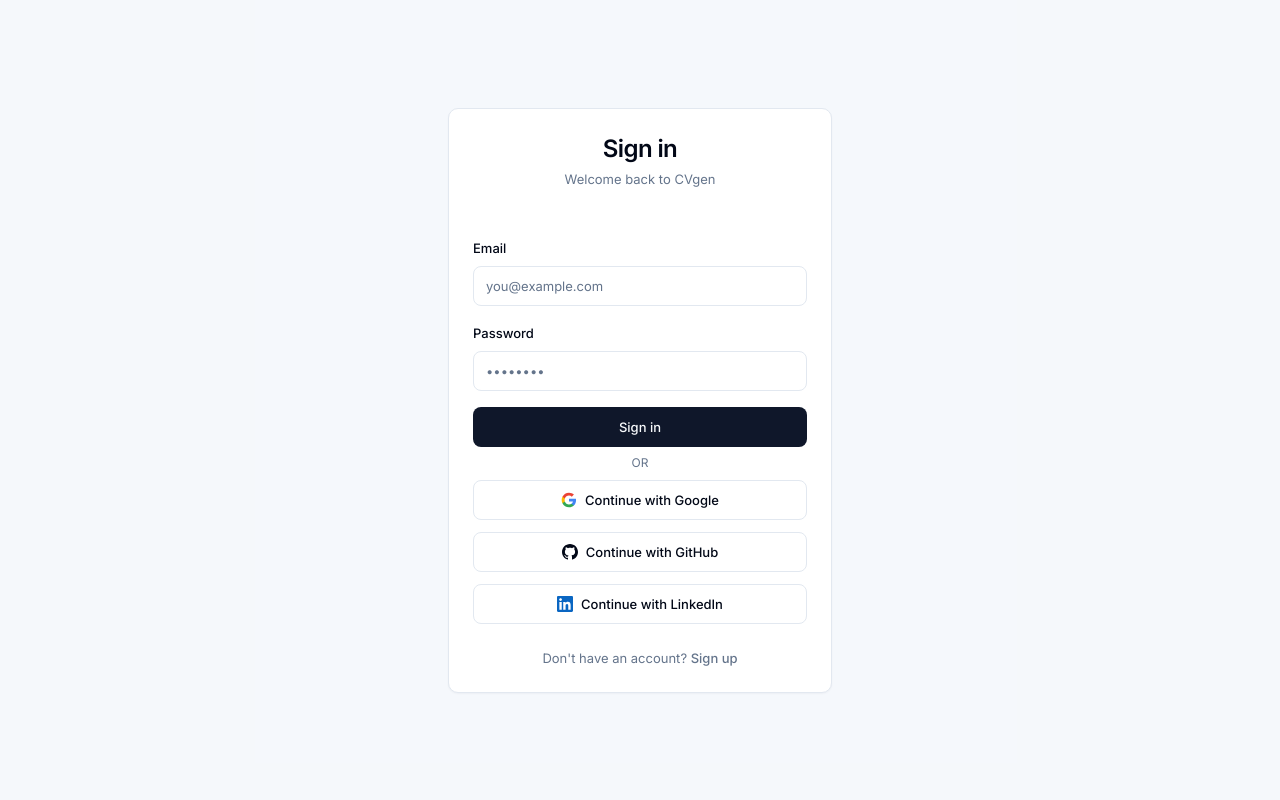
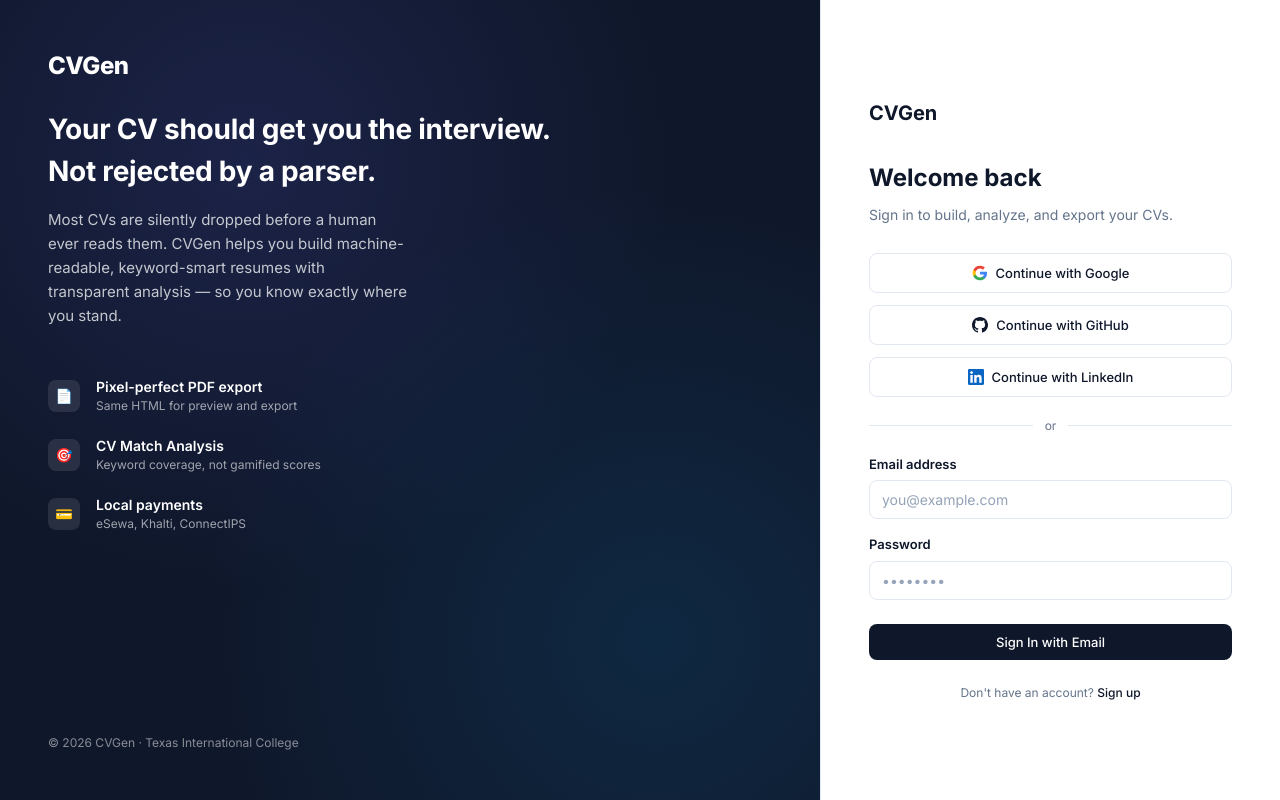
Before and after one commit to mainalisandeep062/CVgen-frontend, a React (Vite) app: page /login in a window 1280 px wide. Built offline with nearby package versions, Linux system fonts and the light colour scheme; no server answers.

Commit message:
Restyle Login to mock split-panel design, keep auth logic

```diff
--- a/src/pages/Login.jsx
+++ b/src/pages/Login.jsx
@@ -3,15 +3,9 @@ import { useForm } from 'react-hook-form';
 import { zodResolver } from '@hookform/resolvers/zod';
 import { z } from 'zod';
 import { Link, useNavigate, useSearchParams } from 'react-router-dom';
-import { Loader2 } from 'lucide-react';
 import { toast } from 'sonner';
 
-import AuthShell from '@/components/AuthShell';
 import OAuthButtons from '@/components/OAuthButtons';
-import { Button } from '@/components/ui/button';
-import { Input } from '@/components/ui/input';
-import { Label } from '@/components/ui/label';
-import { Separator } from '@/components/ui/separator';
 import { useAuth } from '@/context/AuthContext';
 import { login as loginRequest } from '@/api/auth';
 import {
@@ -29,22 +23,15 @@ const schema = z.object({
 });
 
 /**
- * Login page — local email/password sign-in with the OTP-required and
- * trusted-device branches, plus the OAuth providers.
- *
- * Backend /api/auth/login outcomes, keyed on the HTTP status (the old
- * `data.status` outcome strings are gone — `status` is now a boolean):
- *   200 data:{accessToken}      trusted device, sign in directly
- *   202 data:{email, purpose}   OTP challenge, go to the OTP screen
- *   401                         invalid credentials, inline on the password field
- *   400 error:[...]             validation failure, mapped onto the fields
- *
- * Failure wording comes from the response `message`, which the backend already
- * localizes; the literals here are network-level fallbacks only.
- *
- * Remember-this-device is NOT asked here. Only the OTP verification issues the
- * trusted-device token, so the choice is made on that screen — which also means
- * the 200 branch below (already-trusted device) never needs to ask at all.
+ * Login page — mock template's split-panel auth design (.auth-page), with the
+ * REAL backend sign-in logic preserved unchanged:
+ *   200 data:{accessToken}    trusted device, sign in directly
+ *   202 data:{email, purpose} OTP challenge, go to the OTP screen
+ *   401                       invalid credentials, inline on the password field
+ *   400 error:[...]           validation failure, mapped onto the fields
+ * OAuth buttons kick off the real backend /oauth2/authorization/{provider}
+ * redirect chain (config.js) — the provider list in OAuthButtons stays driven
+ * by OAUTH_PROVIDERS in config.js as the source of truth.
  */
 export default function Login() {
   const navigate = useNavigate();
@@ -87,14 +74,12 @@ export default function Login() {
           replace: true,
           state: {
             email: data?.email || values.email,
-            // Echo the purpose the backend chose rather than assuming LOGIN.
             purpose: data?.purpose || OTP_PURPOSE.LOGIN,
           },
         });
         return;
       }
 
-      // Any other 2xx shape is unexpected given the verified contract.
       toast.error('Unexpected response from server. Please try again.');
     } catch (err) {
       const status = apiStatus(err);
@@ -119,22 +104,56 @@ export default function Login() {
   };
 
   return (
-    <AuthShell
-      title="Sign in"
-      description="Welcome back to CVgen"
-      footer={
-        <>
-          Don&apos;t have an account?{' '}
-          <Link to="/signup" className="font-medium text-primary hover:underline">
-            Sign up
+    <div className="auth-page">
+      <div className="auth-visual">
+        <div className="auth-visual-content">
+          <div style={{ fontSize: '1.5rem', fontWeight: 800, marginBottom: '1.5rem', letterSpacing: '-0.02em' }}>
+            CVGen
+          </div>
+          <h2>
+            Your CV should get you the interview.
+            <br />
+            Not rejected by a parser.
+          </h2>
+          <p>
+            Most CVs are silently dropped before a human ever reads them. CVGen
+            helps you build machine-readable, keyword-smart resumes with
+            transparent analysis — so you know exactly where you stand.
+          </p>
+
+          <div style={{ marginTop: '3rem', display: 'flex', flexDirection: 'column', gap: '1.25rem' }}>
+            {[
+              ['📄', 'Pixel-perfect PDF export', 'Same HTML for preview and export'],
+              ['🎯', 'CV Match Analysis', 'Keyword coverage, not gamified scores'],
+              ['💳', 'Local payments', 'eSewa, Khalti, ConnectIPS'],
+            ].map(([icon, title, desc]) => (
+              <div key={title} style={{ display: 'flex', alignItems: 'center', gap: '1rem' }}>
+                <div style={{ width: '32px', height: '32px', background: 'rgba(255,255,255,0.1)', borderRadius: 'var(--radius-md)', display: 'flex', alignItems: 'center', justifyContent: 'center', fontSize: '0.875rem' }}>
+                  {icon}
+                </div>
+                <div>
+                  <div style={{ fontWeight: 600, fontSize: '0.875rem' }}>{title}</div>
+                  <div style={{ fontSize: '0.75rem', opacity: 0.6 }}>{desc}</div>
+                </div>
+              </div>
+            ))}
+          </div>
+        </div>
+        <div className="auth-visual-footer">© 2026 CVGen · Texas International College</div>
+      </div>
+
+      <div className="auth-form-panel">
+        <Link to="/" className="auth-logo">
+          CVGen
         </Link>
-        </>
-      }
-    >
+        <h1>Welcome back</h1>
+        <p className="auth-sub">Sign in to build, analyze, and export your CVs.</p>
+
         {oauthError && (
           <div
             role="alert"
-          className="rounded-md border border-destructive/30 bg-destructive/10 px-3 py-2 text-sm text-destructive"
+            className="p-3 rounded-md mb-4 text-sm"
+            style={{ background: 'var(--danger-bg)', color: 'var(--danger)', border: '1px solid #fecaca' }}
           >
             {oauthError === 'exchange_failed'
               ? 'Sign-in failed. Please try again.'
@@ -142,49 +161,51 @@ export default function Login() {
           </div>
         )}
 
-      <form onSubmit={handleSubmit(onSubmit)} className="space-y-4" noValidate>
-        <div className="space-y-2">
-          <Label htmlFor="email">Email</Label>
-          <Input
+        <OAuthButtons disabled={isSubmitting} />
+
+        <div className="auth-divider">or</div>
+
+        <form onSubmit={handleSubmit(onSubmit)} noValidate>
+          <div className="form-group">
+            <label className="label" htmlFor="email">Email address</label>
+            <input
               id="email"
               type="email"
+              className="input"
               autoComplete="email"
               placeholder="you@example.com"
               {...register('email')}
             />
             {errors.email && (
-            <p className="text-sm text-destructive">{errors.email.message}</p>
+              <p className="text-xs mt-1" style={{ color: 'var(--danger)' }}>{errors.email.message}</p>
             )}
           </div>
-
-        <div className="space-y-2">
-          <Label htmlFor="password">Password</Label>
-          <Input
+          <div className="form-group">
+            <label className="label" htmlFor="password">Password</label>
+            <input
               id="password"
               type="password"
+              className="input"
               autoComplete="current-password"
               placeholder="••••••••"
               {...register('password')}
             />
             {errors.password && (
-            <p className="text-sm text-destructive">{errors.password.message}</p>
+              <p className="text-xs mt-1" style={{ color: 'var(--danger)' }}>{errors.password.message}</p>
             )}
           </div>
-
-        <Button type="submit" className="w-full" disabled={isSubmitting}>
-          {isSubmitting && <Loader2 className="animate-spin" />}
-          Sign in
-        </Button>
+          <button type="submit" className="btn btn-primary w-full" style={{ marginTop: '0.5rem' }} disabled={isSubmitting}>
+            {isSubmitting ? 'Signing in…' : 'Sign In with Email'}
+          </button>
         </form>
 
-      <div className="relative">
-        <Separator />
-        <span className="absolute left-1/2 top-1/2 -translate-x-1/2 -translate-y-1/2 bg-card px-2 text-xs uppercase text-muted-foreground">
-          or
-        </span>
+        <div className="auth-footer">
+          Don&apos;t have an account?{' '}
+          <Link to="/signup" style={{ color: 'var(--fg)', fontWeight: 500 }}>
+            Sign up
+          </Link>
         </div>
-
-      <OAuthButtons disabled={isSubmitting} />
-    </AuthShell>
+      </div>
+    </div>
   );
 }
```
Lines whose indentation alone changed are shown as unchanged.
